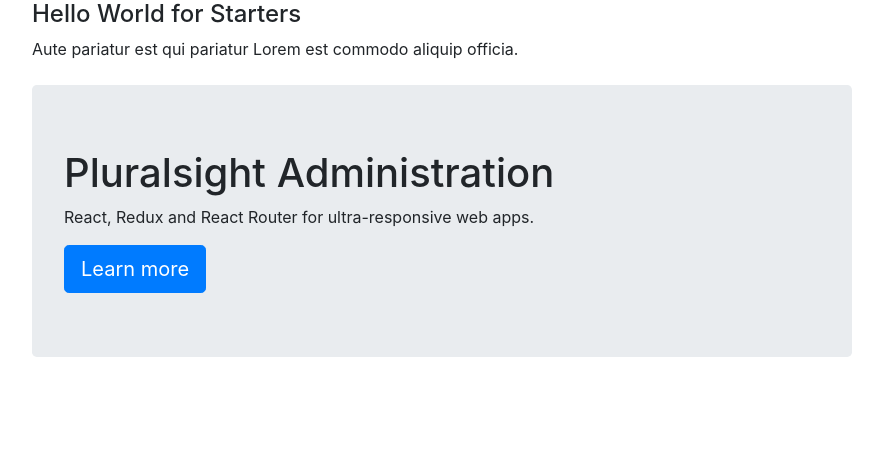
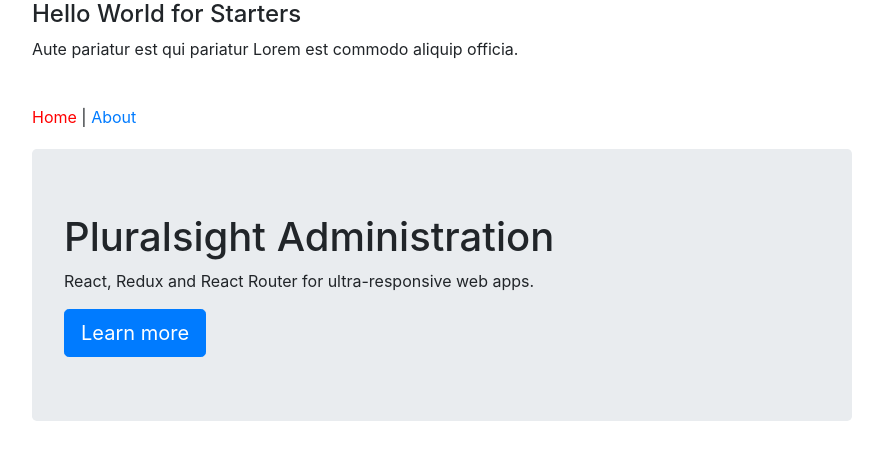
Before and after one commit to KhizerRehan/React-Redux-CMS-App, a React app: page / in a window 1280 px wide. Shown: the top 460 px of the page, without its empty margins (198-1081 px from the left). Built offline with nearby package versions, Linux system fonts and the light colour scheme.

Commit message:
cms: add header component for nav tabs

```diff
--- a/src/components/App.jsx
+++ b/src/components/App.jsx
@@ -2,10 +2,12 @@
 import { Route } from 'react-router-dom';
 import Home from './Home/Home.jsx';
 import About from './About/About.jsx';
+import Header from './common/Header.jsx'
 
 function App(){
     return (
         <div className="container-fluid">
+            <Header />
             <Route exact path="/" component={Home}></Route>
             <Route path="/about" component={About}></Route>
         </div>
--- /dev/null
+++ b/src/components/common/Header.jsx
@@ -0,0 +1,17 @@
+import React from 'react';
+import {NavLink} from 'react-router-dom';
+
+const Header = () => {
+    const activeStyles = {
+        color: 'red'
+    };
+
+    return (
+        <nav>
+            <NavLink to="/" activeStyle={activeStyles} exact>Home</NavLink> {" | "}
+            <NavLink to="/about" activeStyle={activeStyles}>About</NavLink>
+        </nav>
+    )
+};
+
+export default Header;
```
